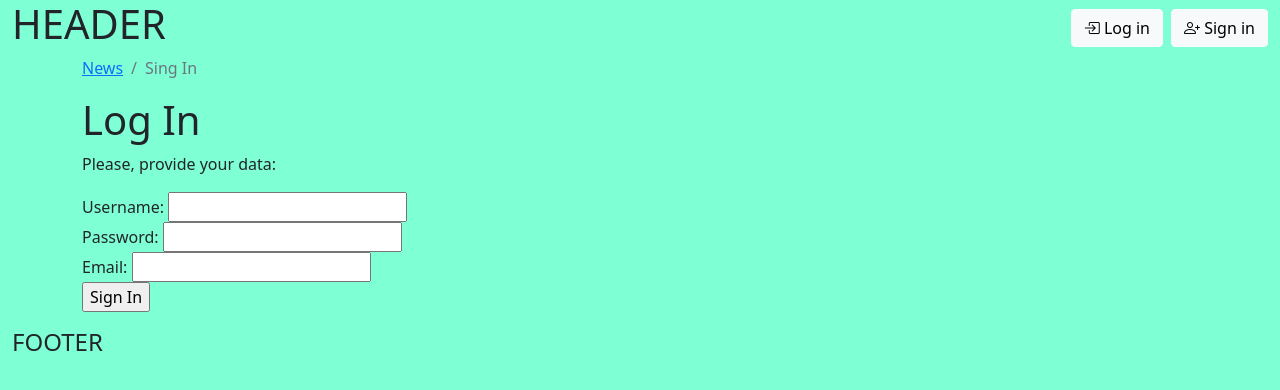
After one commit to yura-seredyuk/web12_DjangIntro, a Django app: page /news/register/ in a window 1280 px wide. The commit adds this page. Shown: the top 390 px of the page. Run offline with Django 4.2, Linux system fonts and the light colour scheme; some libraries are stand-ins or nearby versions.

Commit message:
Django: authentication, login, register

```diff
--- a/mysite/news/forms.py
+++ b/mysite/news/forms.py
@@ -7,3 +7,7 @@ class PostForm(forms.ModelForm):
     class Meta:
         model = Post
         fields = ('title', 'text',)
+
+class LoginForm(forms.Form):
+    username = forms.CharField()
+    password = forms.CharField(widget=forms.PasswordInput)
--- a/mysite/news/urls.py
+++ b/mysite/news/urls.py
@@ -1,6 +1,7 @@
 # from django.conf.urls import url
 from django.urls import path, re_path, include
-from .views import post_list, post_details, post_edit, post_delete
+from .views import post_list, post_details, post_edit, post_delete, \
+    user_login, user_logout, user_signin
 
 
 urlpatterns = [
@@ -9,4 +10,7 @@ urlpatterns = [
     re_path(r'^post/(?P<pk>[0-9]+)/$', post_details, name='post_details'),
     re_path(r'^post/(?P<pk>[0-9]+)/edit/$', post_edit, name='post_edit'),
     re_path(r'^post/(?P<pk>[0-9]+)/delete/$', post_delete, name='post_delete'),
+    re_path(r'^login/$', user_login, name='login'),
+    re_path(r'^logout/$', user_logout, name='logout'),
+    re_path(r'^register/$', user_signin, name='register'),
 ]
--- a/mysite/news/views.py
+++ b/mysite/news/views.py
@@ -1,7 +1,12 @@
 from django.shortcuts import render, get_object_or_404, redirect
 from django.utils import timezone
+from django.http import HttpResponse
+from django.contrib.auth.models import User
+from django.contrib.auth import authenticate, login, logout
+from django.contrib.auth.decorators import login_required
+
 from .models import Post
-from .forms import PostForm
+from .forms import PostForm, LoginForm
 
 
 def post_list(request):
@@ -35,3 +40,33 @@ def post_delete(request, pk):
     post = get_object_or_404(Post, pk=pk)
     post.delete()
     return redirect('post_list')
+
+
+def user_login(request):
+    if request.method == 'POST':
+        form = LoginForm(request.POST)
+        if form.is_valid():
+            cd = form.cleaned_data
+            user = authenticate(username=cd["username"], password=cd["password"])
+            if user is not None:
+                if user.is_active:
+                    login(request, user)
+                    # return HttpResponse('Authenticated successfully!')
+                    return redirect('post_list')
+                else:
+                    return HttpResponse('Disabled account!')
+            else:
+                return HttpResponse('Invalid username or password!')
+    else:
+        form = LoginForm()
+    return render(request, 'login.html', {'form':form})
+
+
+def user_logout(request):
+    logout(request)
+    return redirect('post_list')
+
+
+def user_signin(request):
+
+    return render(request, 'register.html')
--- a/mysite/templates/base.html
+++ b/mysite/templates/base.html
@@ -5,7 +5,7 @@
     <meta charset="UTF-8">
     <meta http-equiv="X-UA-Compatible" content="IE=edge">
     <meta name="viewport" content="width=device-width, initial-scale=1.0">
-    <title>News site</title>
+    <title>News site: {% block title %}{% endblock %}</title>
     <!-- START CSS STYLES -->
     <link href="https://cdn.jsdelivr.net/npm/bootstrap@5.0.2/dist/css/bootstrap.min.css" rel="stylesheet" integrity="sha384-EVSTQN3/azprG1Anm3QDgpJLIm9Nao0Yz1ztcQTwFspd3yD65VohhpuuCOmLASjC" crossorigin="anonymous">
     <link rel="stylesheet" href="https://cdn.jsdelivr.net/npm/bootstrap-icons@1.9.1/font/bootstrap-icons.css">
--- a/mysite/templates/layers/header.html
+++ b/mysite/templates/layers/header.html
@@ -1,3 +1,17 @@
 <header  class="container-fluid">
-    <h1>HEADER</h1>
+    <div class="row justify-content-between">
+        <div class="col-4">
+            <h1>HEADER</h1>
+        </div>
+        <div class="col-3 d-flex justify-content-end align-items-center">
+            {% if user.is_authenticated %}
+            <p>Hello <u>{{user.username}}</u>!</p>
+            <a class="btn btn-light ms-2" href="{% url 'logout' %}"><i class="bi bi-box-arrow-in-left"></i>  Log out</a>
+            {% else %}
+            <a class="btn btn-light" href="{% url 'login' %}"><i class="bi bi-box-arrow-in-right"></i> Log in</a>
+            <a class="btn btn-light ms-2" href="{% url 'register' %}"><i class="bi bi-person-plus"></i>  Sign in</a>
+            {% endif %}
+        </div>
+    </div>
+
 </header>
--- a/mysite/templates/news/post_details.html
+++ b/mysite/templates/news/post_details.html
@@ -1,4 +1,5 @@
 {% extends 'base.html' %}
+{% block title %}Post{% endblock %}
 {% block breadcrumb %}
 <nav aria-label="breadcrumb">
     <ol class="breadcrumb">
--- a/mysite/templates/news/post_edit.html
+++ b/mysite/templates/news/post_edit.html
@@ -1,4 +1,5 @@
 {% extends 'base.html' %}
+{% block title %}Edit{% endblock %}
 {% block breadcrumb %}
 <nav aria-label="breadcrumb">
     <ol class="breadcrumb">
--- a/mysite/templates/news/post_list.html
+++ b/mysite/templates/news/post_list.html
@@ -6,6 +6,7 @@
         }
     </style>
 {% endblock %}
+{% block title %}Posts{% endblock %}
 {% block breadcrumb %}
 <nav aria-label="breadcrumb">
     <ol class="breadcrumb">
@@ -15,6 +16,7 @@
 {% endblock %}
 {% block content %}
         <h3>Posts</h3>
+        <a class="btn btn-primary" href="#">Create post</a>
         {% for post in posts %}
         <div class="post">
             <div class="date">
--- /dev/null
+++ b/mysite/templates/register.html
@@ -0,0 +1,24 @@
+{% extends 'base.html' %}
+{% block title %}Sing In{% endblock %}
+{% block breadcrumb %}
+<nav aria-label="breadcrumb">
+    <ol class="breadcrumb">
+      <li class="breadcrumb-item active"><a href="{% url 'post_list' %}">News</a></li>
+      <li class="breadcrumb-item active" aria-current="page">Sing In</li>
+    </ol>
+</nav>
+{% endblock %}
+{% block content %}
+    <h1>Log In</h1>
+    <p>Please, provide your data:</p>
+    <form action="{% url 'register' %}" method="post">
+        {% csrf_token %}
+        <label for="username">Username:</label>
+        <input type="text" name="username" id="username"><br>
+        <label for="password">Password:</label>
+        <input type="password" name="password" id="password"><br>
+        <label for="email">Email:</label>
+        <input type="email" name="email" id="email"><br>
+        <p><input type="submit" value="Sign In"></p>
+    </form>
+{% endblock %}
```
Also changed, not shown: mysite/templates/login.html (added, +19 -0 lines), mysite/db.sqlite3.
